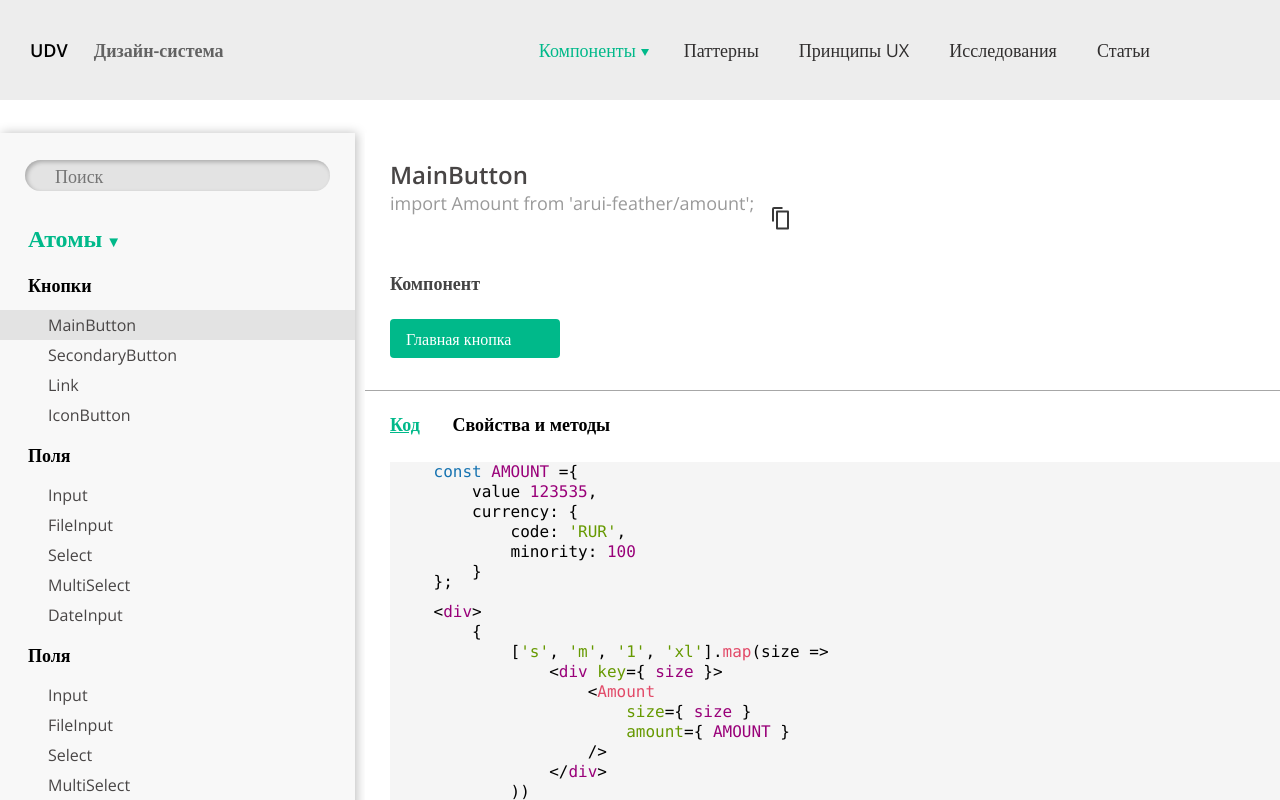
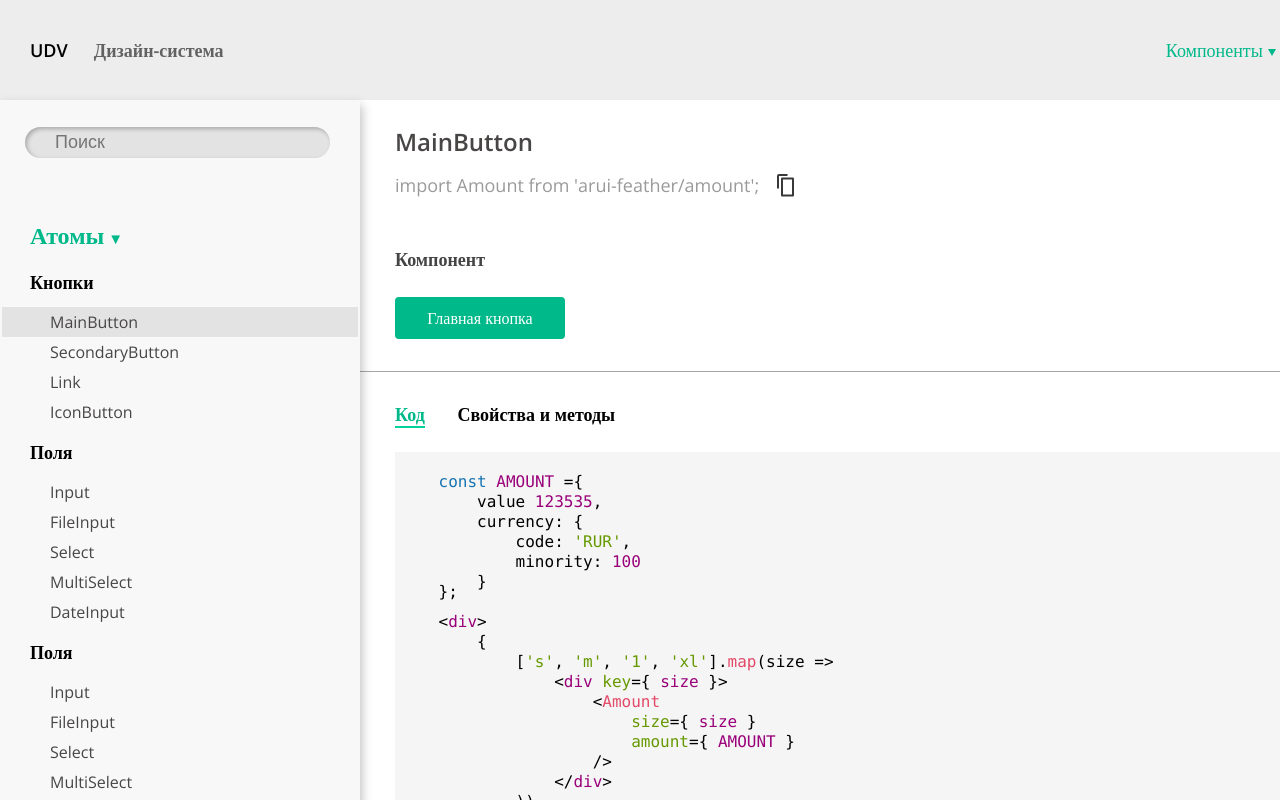
Before and after one commit to MakzaR/udv-design-system, a React (Create React App) app: page /components/React in a window 1280 px wide. Shown: the top 800 px of the page. Built offline with nearby package versions, Linux system fonts and the light colour scheme.

Commit message:
added Components page

```diff
--- a/src/components/pages/Patterns/Content/IndentationSystem/IndentationSystem.module.css
+++ b/src/components/pages/Patterns/Content/IndentationSystem/IndentationSystem.module.css
@@ -6,7 +6,7 @@
     line-height: 22px;
 }
 
-p {
+.info {
     margin-bottom: 30px;
 }
 
--- a/src/components/pages/ReactComponents/Components.js
+++ b/src/components/pages/ReactComponents/Components.js
@@ -1,6 +1,6 @@
 import React from 'react';
 
-import classes from './Components.module.css';
+import styles from './Components.module.css';
 
 import Navbar from "../../Navbar";
 
@@ -9,26 +9,26 @@ import copy from "./copy.svg";
 
 export default function Components() {
     return (
-        <div>
-            <Navbar/>
-            <div className={classes.container}>
-                <div className={classes.left_menu}>
-                    <input type="search" placeholder="Поиск" className={classes.search}/>
-                    <div className={classes.vertmenu}>
+        <div className={styles.react_page}>
+            <Navbar className={styles.navbar}/>
+            <div className={styles.react_content}>
+                <div className={styles.left_menu}>
+                    <input type="search" placeholder="Поиск" className={styles.search}/>
+                    <div className={styles.vertmenu}>
                         <ul>
                             <li>
 
-                                <a className={classes.active, classes.menu_title} href="#">Атомы
+                                <a className={styles.menu_title} href="#">Атомы
                                 </a>
-                                <input type="checkbox" className={classes.subCat} id={1} defaultChecked="checked"/>
-                                <label className={classes.chka} htmlFor={1}/>
+                                <input type="checkbox" className={styles.subCat} id={1} defaultChecked="checked"/>
+                                <label className={styles.chka} htmlFor={1}/>
 
                                 <ul style={{display: 'none'}}>
                                     <li>
-                                        <a href="#" className={classes.menu_sub_title}>Кнопки</a>
-                                        <input type="checkbox" className={classes.subCat} id="1.1"
+                                        <a href="#" className={styles.menu_sub_title}>Кнопки</a>
+                                        <input type="checkbox" className={styles.subCat} id="1.1"
                                                defaultChecked="checked"/>
-                                        <img className={classes.chka} htmlFor="1.1"/>
+                                        <img className={styles.chka} htmlFor="1.1"/>
                                         <ul>
                                             <li>
                                                 <div style={{
@@ -36,62 +36,62 @@ export default function Components() {
                                                     margin: '0 -28px',
                                                     padding: '0 28px'
                                                 }}>
-                                                    <a className={classes.menu_options} href="#">MainButton</a>
+                                                    <a className={styles.menu_options} href="#">MainButton</a>
                                                 </div>
 
                                             </li>
                                             <li>
-                                                <a className={classes.menu_options} href="#">SecondaryButton</a>
+                                                <a className={styles.menu_options} href="#">SecondaryButton</a>
                                             </li>
                                             <li>
-                                                <a className={classes.menu_options} href="#">Link</a>
+                                                <a className={styles.menu_options} href="#">Link</a>
                                             </li>
                                             <li>
-                                                <a className={classes.menu_options} href="#">IconButton</a>
+                                                <a className={styles.menu_options} href="#">IconButton</a>
                                             </li>
                                         </ul>
                                     </li>
                                     <li>
-                                        <a href="#" className={classes.menu_sub_title}>Поля</a>
-                                        <input type="checkbox" className={classes.subCat} id="1.1"
+                                        <a href="#" className={styles.menu_sub_title}>Поля</a>
+                                        <input type="checkbox" className={styles.subCat} id="1.1"
                                                defaultChecked="checked"/>
                                         <ul>
                                             <li>
-                                                <a className={classes.menu_options} href="#">Input</a>
+                                                <a className={styles.menu_options} href="#">Input</a>
                                             </li>
                                             <li>
-                                                <a className={classes.menu_options} href="#">FileInput</a>
+                                                <a className={styles.menu_options} href="#">FileInput</a>
                                             </li>
                                             <li>
-                                                <a className={classes.menu_options} href="#">Select</a>
+                                                <a className={styles.menu_options} href="#">Select</a>
                                             </li>
                                             <li>
-                                                <a className={classes.menu_options} href="#">MultiSelect</a>
+                                                <a className={styles.menu_options} href="#">MultiSelect</a>
                                             </li>
                                             <li>
-                                                <a className={classes.menu_options} href="#">DateInput</a>
+                                                <a className={styles.menu_options} href="#">DateInput</a>
                                             </li>
                                         </ul>
                                     </li>
                                     <li>
-                                        <a href="#" className={classes.menu_sub_title}>Поля</a>
-                                        <input type="checkbox" className={classes.subCat} id="1.1"
+                                        <a href="#" className={styles.menu_sub_title}>Поля</a>
+                                        <input type="checkbox" className={styles.subCat} id="1.1"
                                                defaultChecked="checked"/>
                                         <ul>
                                             <li>
-                                                <a className={classes.menu_options} href="#">Input</a>
+                                                <a className={styles.menu_options} href="#">Input</a>
                                             </li>
                                             <li>
-                                                <a className={classes.menu_options} href="#">FileInput</a>
+                                                <a className={styles.menu_options} href="#">FileInput</a>
                                             </li>
                                             <li>
-                                                <a className={classes.menu_options} href="#">Select</a>
+                                                <a className={styles.menu_options} href="#">Select</a>
                                             </li>
                                             <li>
-                                                <a className={classes.menu_options} href="#">MultiSelect</a>
+                                                <a className={styles.menu_options} href="#">MultiSelect</a>
                                             </li>
                                             <li>
-                                                <a className={classes.menu_options} href="#">DateInput</a>
+                                                <a className={styles.menu_options} href="#">DateInput</a>
                                             </li>
                                         </ul>
                                     </li>
@@ -99,67 +99,68 @@ export default function Components() {
                             </li>
                         </ul>
                     </div>
-                    <div className={classes.vertmenu}>
+                    <div className={styles.vertmenu}>
                         <ul>
                             <li>
-                                <a className={classes.active, classes.menu_title} href="#">Молекулы
+                                <a className={styles.menu_title} href="#">Молекулы
                                 </a>
-                                <input type="checkbox" className={classes.subCat} id={2}/>
-                                <label className={classes.chka} htmlFor={2}/>
+                                <input type="checkbox" className={styles.subCat} id={2}/>
+                                <label className={styles.chka} htmlFor={2}/>
                                 <ul>
                                     <li>
-                                        <a href="#">Пункт меню 2.1</a>
+                                        <a className={styles.menu_sub_title} href="#">Пункт меню 2.1</a>
                                     </li>
                                     <li>
-                                        <a href="#">Пункт меню 2.2</a>
+                                        <a className={styles.menu_sub_title} href="#">Пункт меню 2.2</a>
                                     </li>
                                     <li>
-                                        <a href="#">Пункт меню 2.3</a>
+                                        <a className={styles.menu_sub_title} href="#">Пункт меню 2.3</a>
                                     </li>
                                     <li>
-                                        <a href="#">Пункт меню 2.4</a>
+                                        <a className={styles.menu_sub_title} href="#">Пункт меню 2.4</a>
                                     </li>
                                 </ul>
                             </li>
                         </ul>
                     </div>
                 </div>
-                <div className={classes.content}>
-                    <div className={classes.title}>MainButton</div>
+                <div className={styles.content}>
+                    <div className={styles.title}>MainButton</div>
                     <div style={{display: 'flex'}}>
-                        <p className={classes.text}>import Amount from 'arui-feather/amount';</p>
-                        <img src={copy} className={classes.img_copy}/>
+                        <p className={styles.text}>import Amount from 'arui-feather/amount';</p>
+                        <img src={copy} className={styles.img_copy}/>
                     </div>
-                    <div className={classes.sub_title}>Компонент</div>
-                    <div className={classes.button}>Главная кнопка</div>
-                    <div className={classes.line}/>
-                    <div className={classes.code_title}><span
-                        style={{color: '#00B98A', textDecoration: 'underline'}}>Код</span> <span
+                    <div className={styles.sub_title}>Компонент</div>
+                    <div className={styles.button}>Главная кнопка</div>
+                    <div className={styles.line}/>
+                    <div className={styles.code_title}><span
+                        className={styles.code_top}>Код</span> <span
                         style={{marginLeft: '28px'}}>Свойства и методы</span></div>
-                    <div className={classes.code_block}>
-                            <pre className={classes.code}>{"    "}<span className={classes.blue}>const</span> <span
-                                className={classes.purple}>AMOUNT</span> ={"{"}<br/>{"\n"}{"        "}value <span
-                                className={classes.purple}>123535</span>,<br/>{"\n"}{"        "}currency: {"{"}<br/>{"\n"}{"            "}code: <span
-                                className={classes.green}>'RUR'</span>,<br/>{"\n"}{"            "}minority: <span
-                                className={classes.purple}>100</span><br/>{"\n"}{"        "}{"}"}{"\n"}{"    "}{"}"};{"\n"}{"    "}<br/>{"\n"}{"    "}&lt;
-                                <span className={classes.purple}>div</span>&gt;
+                    <div className={styles.code_block}>
+                            <pre className={styles.code}>{"    "}<span className={styles.blue}>const</span> <span
+                                className={styles.purple}>AMOUNT</span> ={"{"}<br/>{"\n"}{"        "}value <span
+                                className={styles.purple}>123535</span>,<br/>{"\n"}{"        "}currency: {"{"}<br/>{"\n"}{"            "}code: <span
+                                className={styles.green}>'RUR'</span>,<br/>{"\n"}{"            "}minority: <span
+                                className={styles.purple}>100</span><br/>{"\n"}{"        "}{"}"}{"\n"}{"    "}{"}"};{"\n"}{"    "}<br/>{"\n"}{"    "}&lt;
+                                <span className={styles.purple}>div</span>&gt;
                                 <br/>{"\n"}{"        "}{"{"}<br/>{"\n"}{"            "}[<span
-                                    className={classes.green}>'s'</span>, <span
-                                    className={classes.green}>'m'</span>, <span
-                                    className={classes.green}>'1'</span>, <span
-                                    className={classes.green}>'xl'</span>].<span className={classes.red}>map</span>(size =&gt;
-                                <br/>{"\n"}{"                "}&lt;<span className={classes.purple}>div</span> <span
-                                    className={classes.green}>key</span>={"{"} <span
-                                    className={classes.purple}>size</span> {"}"}&gt;
+                                    className={styles.green}>'s'</span>, <span
+                                    className={styles.green}>'m'</span>, <span
+                                    className={styles.green}>'1'</span>, <span
+                                    className={styles.green}>'xl'</span>].<span
+                                    className={styles.red}>map</span>(size =&gt;
+                                <br/>{"\n"}{"                "}&lt;<span className={styles.purple}>div</span> <span
+                                    className={styles.green}>key</span>={"{"} <span
+                                    className={styles.purple}>size</span> {"}"}&gt;
                                 <br/>{"\n"}{"                    "}&lt;<span
-                                    className={classes.red}>Amount</span><br/>{"\n"}{"                        "}<span
-                                    className={classes.green}>size</span>={"{"} <span
-                                    className={classes.purple}>size</span> {"}"}<br/>{"\n"}{"                        "}<span
-                                    className={classes.green}>amount</span>={"{"} <span
-                                    className={classes.purple}>AMOUNT</span> {"}"}<br/>{"\n"}{"                    "}/&gt;
-                                <br/>{"\n"}{"                "}&lt;/<span className={classes.purple}>div</span>&gt;
+                                    className={styles.red}>Amount</span><br/>{"\n"}{"                        "}<span
+                                    className={styles.green}>size</span>={"{"} <span
+                                    className={styles.purple}>size</span> {"}"}<br/>{"\n"}{"                        "}<span
+                                    className={styles.green}>amount</span>={"{"} <span
+                                    className={styles.purple}>AMOUNT</span> {"}"}<br/>{"\n"}{"                    "}/&gt;
+                                <br/>{"\n"}{"                "}&lt;/<span className={styles.purple}>div</span>&gt;
                                 <br/>{"\n"}{"            "}))<br/>{"\n"}{"        "}{"}"}<br/>{"\n"}{"    "}&lt;/<span
-                                    className={classes.purple}>div</span>&gt;<br/>{"\n"}{"    "}</pre>
+                                    className={styles.purple}>div</span>&gt;<br/>{"\n"}{"    "}</pre>
                     </div>
                 </div>
             </div>
--- a/src/components/pages/ReactComponents/Components.module.css
+++ b/src/components/pages/ReactComponents/Components.module.css
@@ -1,93 +1,36 @@
-.title {
-    font-family: Open Sans;
-    font-style: normal;
-    font-weight: 600;
-    font-size: 24px;
-    line-height: 33px;
-    color: #484545;
-
+.react_page {
+    display: grid;
+    grid-template-areas: "navbar"
+                         "content";
+    grid-auto-rows: 100px auto;
+    height: 100vh;
 }
 
-.text {
-    font-family: Open Sans;
-    font-style: normal;
-    font-weight: normal;
-    font-size: 18px;
-    color: #9A9A9A;
+.navbar {
+    grid-area: navbar;
+    z-index: 10;
 }
 
-
-/*ul {*/
-/*    list-style: none;*/
-/*    margin: 0;*/
-/*    padding-left: 0;*/
-/*}*/
-
-/*a {*/
-/*    text-decoration: none;*/
-/*    color: #302E2E;*/
-/*    font-size: 18px;*/
-/*    font-weight: 500;*/
-/*}*/
-
-/*.menu__item {*/
-/*    float: left;*/
-/*    margin-right: 40px;*/
-
-/*}*/
-
-/*.header__wrapper {*/
-/*    display: flex;*/
-/*    flex-wrap: wrap;*/
-/*    align-items: flex-end;*/
-/*    justify-content: space-between;*/
-/*}*/
-
-/*#menu {*/
-/*    margin-top: 11px;*/
-/*    margin-right: -40px;*/
-/*}*/
-
-/*.sub__menu {*/
-/*    position: absolute;*/
-/*    box-sizing: border-box;*/
-/*    width: 214px;*/
-/*    height: 79px;*/
-/*    background: #FFFFFF;*/
-/*    box-shadow: 1px 1px 4px rgba(0, 0, 0, 0.25);*/
-/*    display: none;*/
-/*}*/
-
-/*.sub__menu__item {*/
-/*    margin-top: 10px;*/
-/*    margin-left: 37px;*/
-/*}*/
-
-/*#components:hover .sub__menu {*/
-/*    display: block;*/
-/*}*/
-
-.container {
-    display: flex;
-    align-items: flex-start;
-    flex-direction: row;
-    justify-content: flex-start;
-    margin-top: 33px;
-    margin-bottom: 0;
-    height: 860px;
+.react_content {
+    z-index: 1;
+    grid-area: content;
+    display: grid;
+    grid-template-areas: "sidebar main_content";
+    grid-auto-columns: 360px auto;
+    grid-auto-rows: auto;
 }
 
 .left_menu {
-
-    /* display: block; */
+    grid-area: sidebar;
     background: #F8F8F8;
-    box-shadow: 2px 0px 10px rgba(0, 0, 0, 0.25);
-    width: 357px;
+    box-shadow: 2px 5px 10px rgba(0, 0, 0, 0.25);
     min-height: 100%;
-    /* background-color: #9A9A9A; */
+    height: 100%;
+    z-index: 5;
 }
 
 .content {
+    grid-area: main_content;
     display: block;
     padding: 25px;
     width: auto;
@@ -105,18 +48,33 @@
     border-radius: 20px;
     margin: 27px 25px 24px 25px;
     padding: 3px 30px;
-    font-family: Open Sans;
     font-style: normal;
     font-weight: normal;
     font-size: 18px;
     line-height: 25px;
     box-sizing: border-box;
     color: #000000;
-    border: 0px;
+    border: 0;
 }
 
 INPUT:focus {
     outline: none;
+}
+
+.title {
+    font-style: normal;
+    font-weight: 600;
+    font-size: 24px;
+    line-height: 33px;
+    color: #484545;
+    margin-bottom: 15px;
+}
+
+.text {
+    font-style: normal;
+    font-weight: normal;
+    font-size: 18px;
+    color: #9A9A9A;
 }
 
 .img_copy {
@@ -125,21 +83,21 @@ INPUT:focus {
 }
 
 .button {
+    text-align: center;
     background-color: #00B98A;
     color: #FFFFFF;
     width: 170px;
-    height: 39px;
+    padding-top: 10px;
+    padding-bottom: 10px;
     border-radius: 4px;
-    padding: 9px 16px;
     box-sizing: border-box;
-    margin-top: 23px;
+    margin-top: 25px;
 }
 
 .line {
     border-bottom: 1px solid #A7A7A7;
-    /* border-top: 1px solid black; */
-    margin: 32px -25px 0 -25px;
-
+    margin: 32px -25px 0 -40px;
+    z-index: 1;
 }
 
 .code_block {
@@ -155,7 +113,7 @@ INPUT:focus {
     font-style: normal;
     font-weight: 300;
     line-height: 10px;
-
+    padding-top: 20px;
 }
 
 .red {
@@ -175,8 +133,7 @@ INPUT:focus {
 }
 
 .sub_title {
-    margin-top: 26px;
-    font-family: Open Sans;
+    margin-top: 50px;
     font-style: normal;
     font-weight: 600;
     font-size: 18px;
@@ -185,8 +142,7 @@ INPUT:focus {
 }
 
 .code_title {
-    margin-top: 21px;
-    font-family: Open Sans;
+    margin-top: 30px;
     font-style: normal;
     font-weight: 600;
     font-size: 18px;
@@ -196,7 +152,7 @@ INPUT:focus {
 
 
 .vertmenu {
-    margin: 0 28px 24px 28px;
+    margin: 30px 30px 30px;
 }
 
 .vertmenu ul {
@@ -206,10 +162,6 @@ INPUT:focus {
 .vertmenu ul li {
     position: relative;
     line-height: 30px;
-}
-
-.vertmenu ul li li {
-    /* padding-left:20px; */
 }
 
 
@@ -250,7 +202,6 @@ INPUT:focus {
 }
 
 .menu_title {
-    font-family: Open Sans;
     font-style: normal;
     font-weight: 600;
     font-size: 24px;
@@ -260,7 +211,6 @@ INPUT:focus {
 
 
 .menu_sub_title {
-    font-family: Open Sans;
     font-style: normal;
     font-weight: 600;
     font-size: 18px;
@@ -270,16 +220,16 @@ INPUT:focus {
 }
 
 .menu_options {
-    font-family: Open Sans;
     font-style: normal;
     font-weight: normal;
     font-size: 16px;
     line-height: 22px;
     padding-left: 20px;
-
     color: #484545;
 }
 
-li {
-    margin: 0px;
+.code_top {
+    color: #00B98A;
+    text-decoration: none;
+    border-bottom: 2px solid #00D29D;
 }
--- a/src/components/pages/UX/Cards/Cards.css
+++ b/src/components/pages/UX/Cards/Cards.css
@@ -10,7 +10,7 @@
 
 .slick-slide.slick-active {
     z-index: 300;
-    margin-left: -600px;
+    margin-left: -400px;
     margin-right: 0;
 
 }
```
Also changed, not shown: src/components/pages/Patterns/Content/IndentationSystem/IndentationSystem.js (+6 -6 lines).
